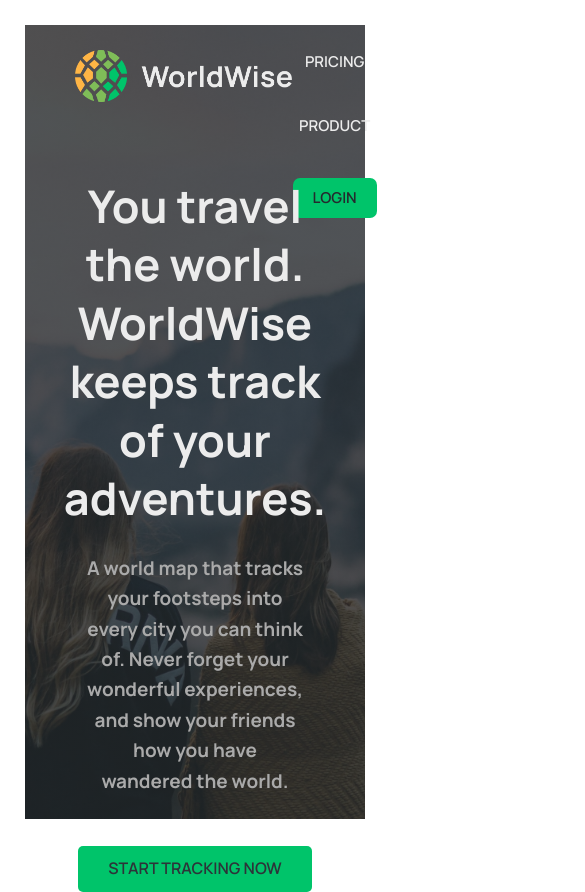
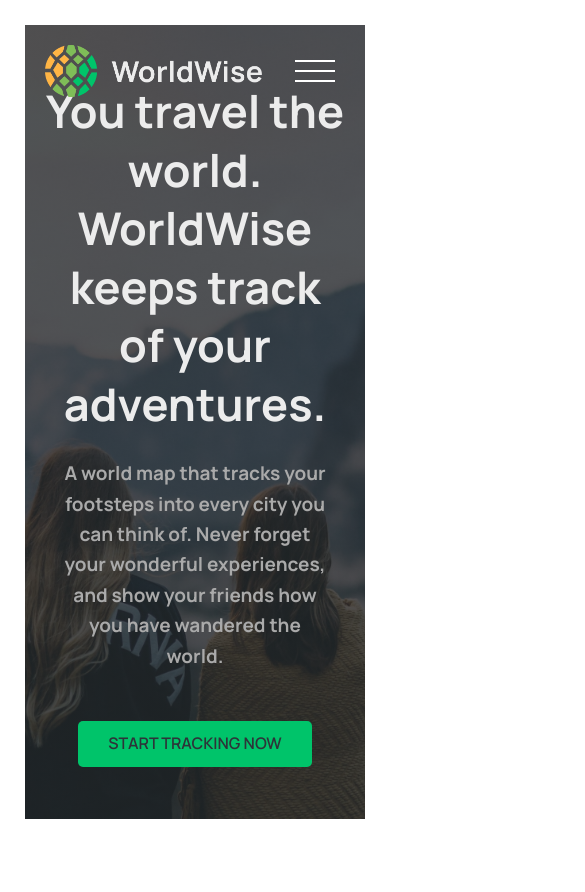
Before and after one commit to Orisabiyi/worldwise, a React (Vite) app: page / in a window 390 px wide. Shown: the top 892 px of the page, 585 px wide, since content can reach past the window. After the commit the page ends 844 px from the top, so only its background shows below. Built offline with nearby package versions, Linux system fonts and the light colour scheme; data requests are answered from the project's data file.

Commit message:
feat: implement the menubar

```diff
--- a/src/components/PageNav.module.css
+++ b/src/components/PageNav.module.css
@@ -34,16 +34,52 @@ a.ctaLink:visited {
   border-radius: 7px;
 }
 
+.nav figure {
+  display: none;
+}
+
 @media only screen and (max-width: 37.5em) {
   .nav {
-    justify-content: space-between;
+    position: relative;
   }
 
   .nav a {
     align-self: flex-start;
   }
 
+  .nav figure {
+    display: block;
+    width: 4rem;
+    height: 0.2rem;
+    background-color: rgb(255, 255, 255);
+
+    position: absolute;
+    top: 2.5rem;
+    right: 1rem;
+  }
+
+  .nav figure::before,
+  .nav figure::after {
+    content: "";
+    height: 0.2rem;
+    width: 4rem;
+    background-color: rgb(255, 255, 255);
+
+    position: absolute;
+  }
+
+  .nav figure::before {
+    top: -1rem;
+  }
+
+  .nav figure::after {
+    top: 1rem;
+  }
+
   .nav ul {
     flex-direction: column;
+    transform: translateX(30rem);
+    width: 0;
+    height: 0;
   }
 }
--- a/src/pages/Homepage.module.css
+++ b/src/pages/Homepage.module.css
@@ -35,5 +35,6 @@
 
 @media only screen and (max-width: 37.5em) {
   .homepage {
+    padding: 2rem;
   }
 }
```
